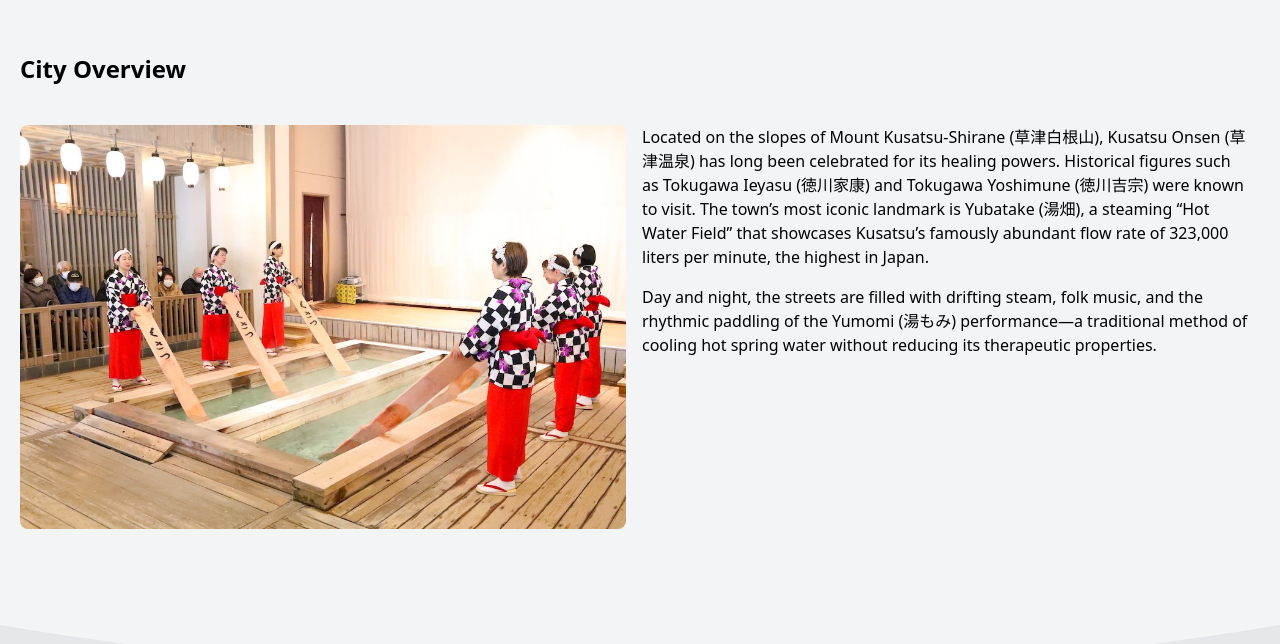
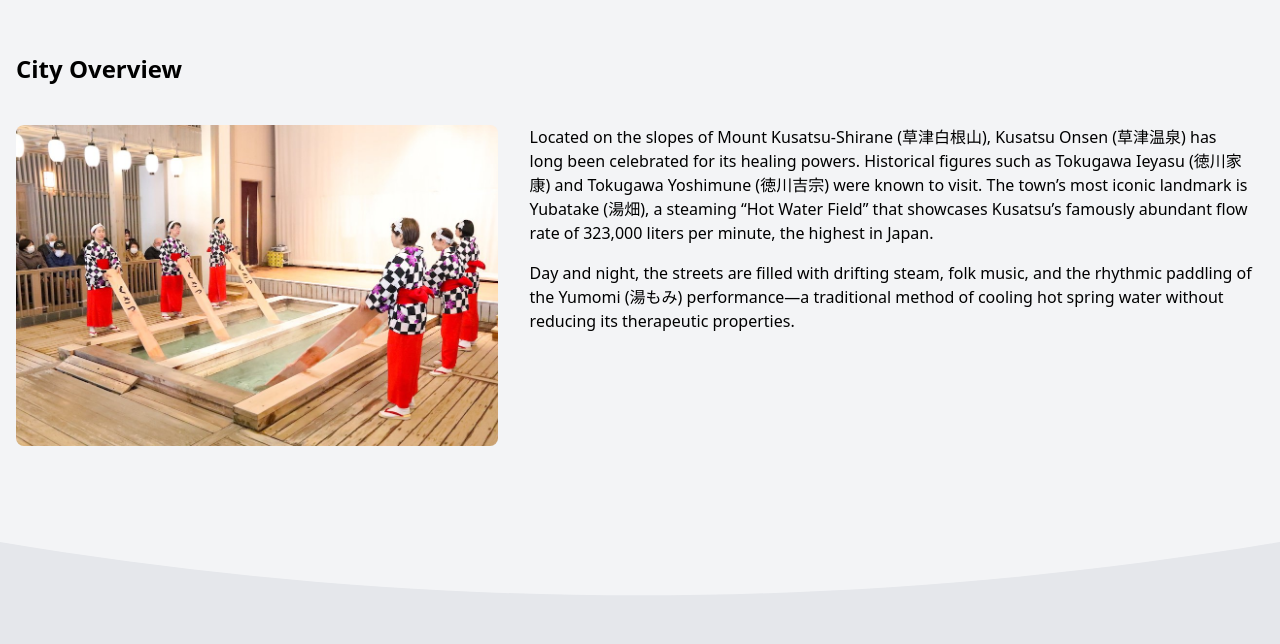
Before and after one commit to elriot/JapanOnsenTour, a React (Vite) app in the folder japan-onsen-tour/: page /JapanOnsenTour/kusatsu in a window 1280 px wide. Shown: the part 836-1480 px from the top of the page. Built offline with nearby package versions, Linux system fonts and the light colour scheme.

Commit message:
padding adjusted

```diff
--- a/japan-onsen-tour/src/components/CityInfoWithImageAndTextSection.jsx
+++ b/japan-onsen-tour/src/components/CityInfoWithImageAndTextSection.jsx
@@ -7,7 +7,7 @@ function CityInfoWithImageAndText({
   imageSrc,
   imageAlt = "",
   textContent,
-  paddingSize = 5,
+  paddingSize = 10,
 }) {
   const mdPaddingClass = `md:pl-${paddingSize} md:pr-${paddingSize}`;
 
@@ -16,9 +16,9 @@ function CityInfoWithImageAndText({
       <p className={`text-2xl font-semibold pl-${paddingSize} pb-10`}>{title}</p>
 
       {/* Responsive Row */}
-      <ResponsiveRow className={`items-stretch`}>
+      <ResponsiveRow className={`items-stretch md:gap-8`}>
         {/* Image */}
-        <div className="md:w-2/1 flex rounded-lg overflow-hidden">
+        <div className="md:w-2/5 flex rounded-lg overflow-hidden">
           <img
             src={imageSrc}
             alt={imageAlt}
@@ -27,7 +27,7 @@ function CityInfoWithImageAndText({
         </div>
 
         {/* Text */}
-        <div className={`md:w-2/1 ${mdPaddingClass}`}>{textContent}</div>
+        <div className={`md:w-3/5 ${mdPaddingClass}`}>{textContent}</div>
       </ResponsiveRow>
     </Section>
   );
```
